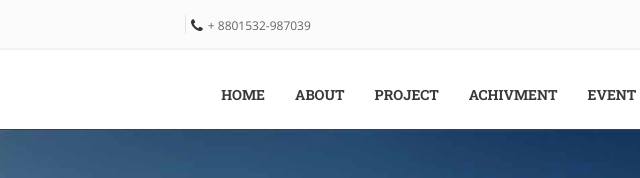
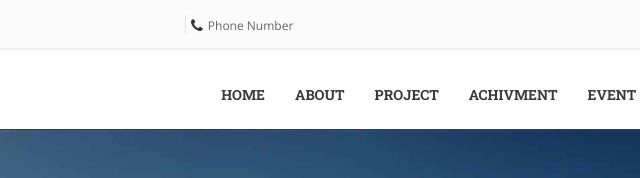
Before and after one commit to commdevbwpp/Greenfair, a plain HTML site: page home.html in a window 1280 px wide. Shown: the top 178 px of the page, 259-899 px from the left. Drawn offline with nearby package versions, Linux system fonts and the light colour scheme; some packages are replaced by stand-ins of ours.

```diff
--- a/home.html
+++ b/home.html
@@ -56,7 +56,7 @@
                             <div class="col-lg-4 col-md-4 col-sm-4 col-xs-4 zero_mp">
                                 <div class="phone">
                                     <i class="fa fa-phone floatleft"></i>
-                                    <p>+ 8801532-987039</p>
+                                    <p>Phone Number</p>
                                 </div>
                             </div>
                             <!--End of col-md-4-->
```
